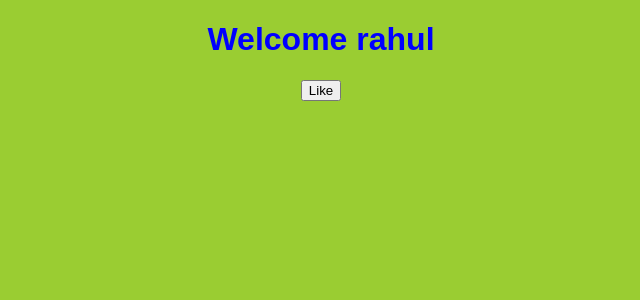
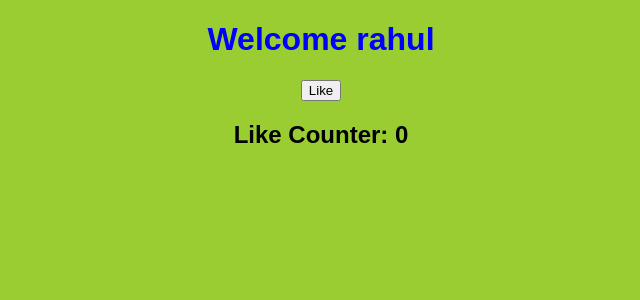
Before and after one commit to rahulcs754/emoji_explain, a React (Create React App) app: page / in a window 1280 px wide. Shown: the top 300 px of the page, without its empty margins (319-959 px from the left). Built offline with nearby package versions, Linux system fonts and the light colour scheme; a web font is replaced by a local one.

Commit message:
click counter

```diff
--- a/src/App.js
+++ b/src/App.js
@@ -1,18 +1,20 @@
-import { useState } from "react-dom";
+import { useState } from "react";
 import "./styles.css";
 
 export default function App() {
+  var [counter, setcounter] = useState(0);
+
   const username = "rahul";
-  var counter = 0;
   const likeCounter = () => {
     counter = counter + 1;
-    console.log(counter);
+    setcounter(counter);
   };
 
   return (
     <div className="App">
       <h1 style={{ color: "blue" }}>Welcome {username}</h1>
       <button onClick={likeCounter}>Like</button>
+      <h2>Like Counter: {counter}</h2>
     </div>
   );
 }
```
